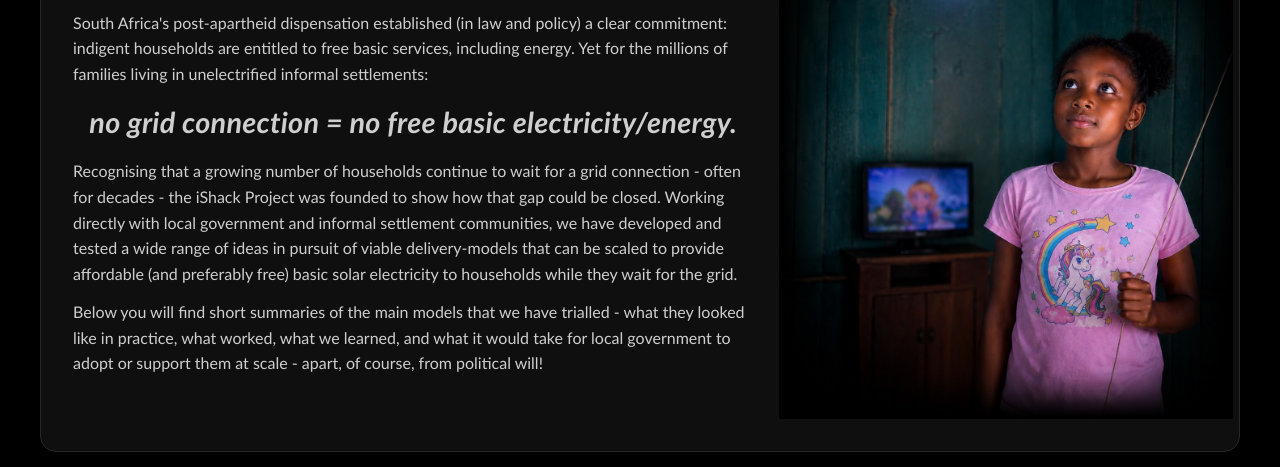
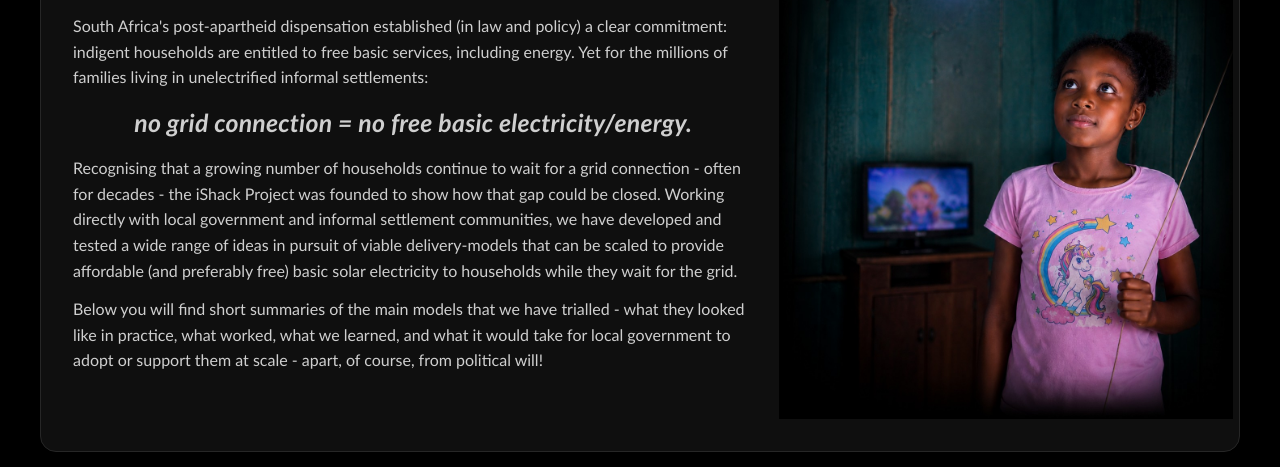
Before and after one commit to WFitzhenry/ishack_website, a website built with Vite: page index.html in a window 1280 px wide. Shown: the part 306-773 px from the top of the page. Built offline with nearby package versions, Linux system fonts and the light colour scheme.

Commit message:
reduce size of text

```diff
--- a/src/style.css
+++ b/src/style.css
@@ -269,7 +269,7 @@ main {
 
 .landing-emphasis {
   text-align: center;
-  font-size: clamp(1.25rem, 2.6vw, 1.8rem);
+  font-size: clamp(1.1rem, 2.2vw, 1.55rem);
   font-weight: 800;
   font-style: italic;
   letter-spacing: 0.01em;
```
